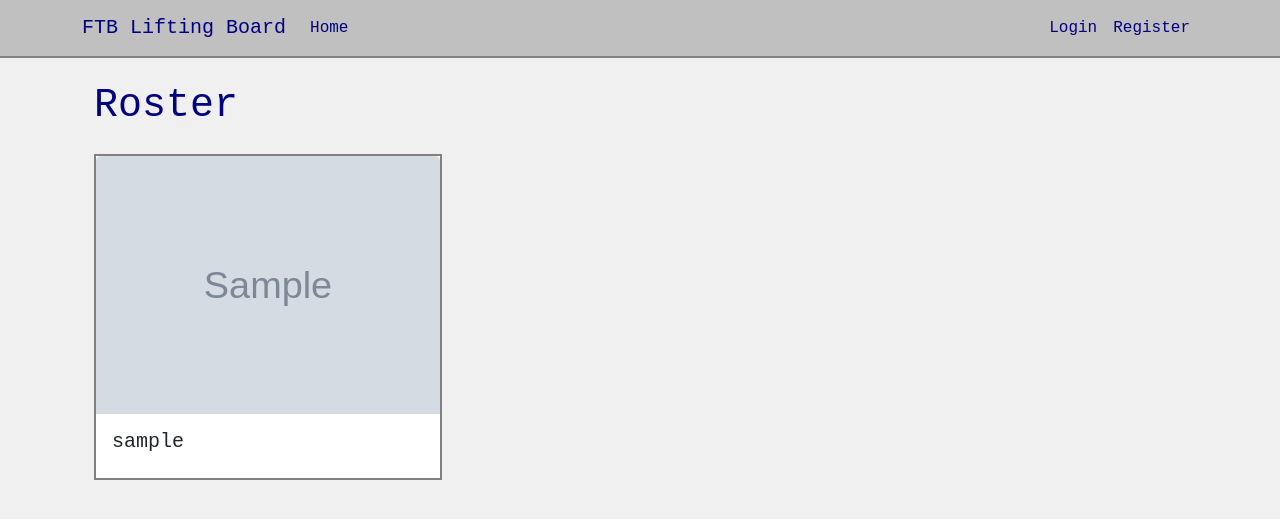
After one commit to beep13/dumbSimpleLiftingCompetition, a Flask app: page /roster in a window 1280 px wide. The commit adds this page. Shown: the top 519 px of the page. Run offline with Flask 3, Linux system fonts and the light colour scheme; tables that the repository leaves empty hold one stand-in row (values such as "Sample post"); grey boxes marked "Sample" are stand-in pictures.

Commit message:
create roster

```diff
--- a/app.py
+++ b/app.py
@@ -671,6 +671,11 @@ def delete_profile_picture():
 
     return redirect(url_for('user_profile'))
 
+@app.route('/roster', methods=['GET'])
+def roster():
+    users = User.query.all()
+    return render_template('roster.html', users=users)
+
 with app.app_context():
     db.create_all()
     populate_exercises()
--- a/templates/base.html
+++ b/templates/base.html
@@ -31,6 +31,9 @@
                         </li>
                         <li class="nav-item">
                           <a class="nav-link" href="{{ url_for('leaderboard') }}">Leaderboard</a>
+                      </li>
+                      <li class="nav-item">
+                          <a class="nav-link" href="{{ url_for('roster') }}">Roster</a>
                       </li>
                         {% if user and user.is_admin %}
                             <li class="nav-item dropdown">
--- /dev/null
+++ b/templates/roster.html
@@ -0,0 +1,21 @@
+{% extends "base.html" %}
+
+{% block title %}Roster - FTB Lifting Board{% endblock %}
+
+{% block content %}
+<div class="container mt-4">
+    <h1 class="mb-4">Roster</h1>
+    <div class="row">
+        {% for user in users %}
+            <div class="col-md-4 mb-3">
+                <div class="card">
+                    <img src="{{ url_for('static', filename='profile_pictures/' + user.profile_picture) }}" alt="Profile Picture" class="card-img-top">
+                    <div class="card-body">
+                        <h5 class="card-title">{{ user.username }}</h5>
+                    </div>
+                </div>
+            </div>
+        {% endfor %}
+    </div>
+</div>
+{% endblock %}
```
